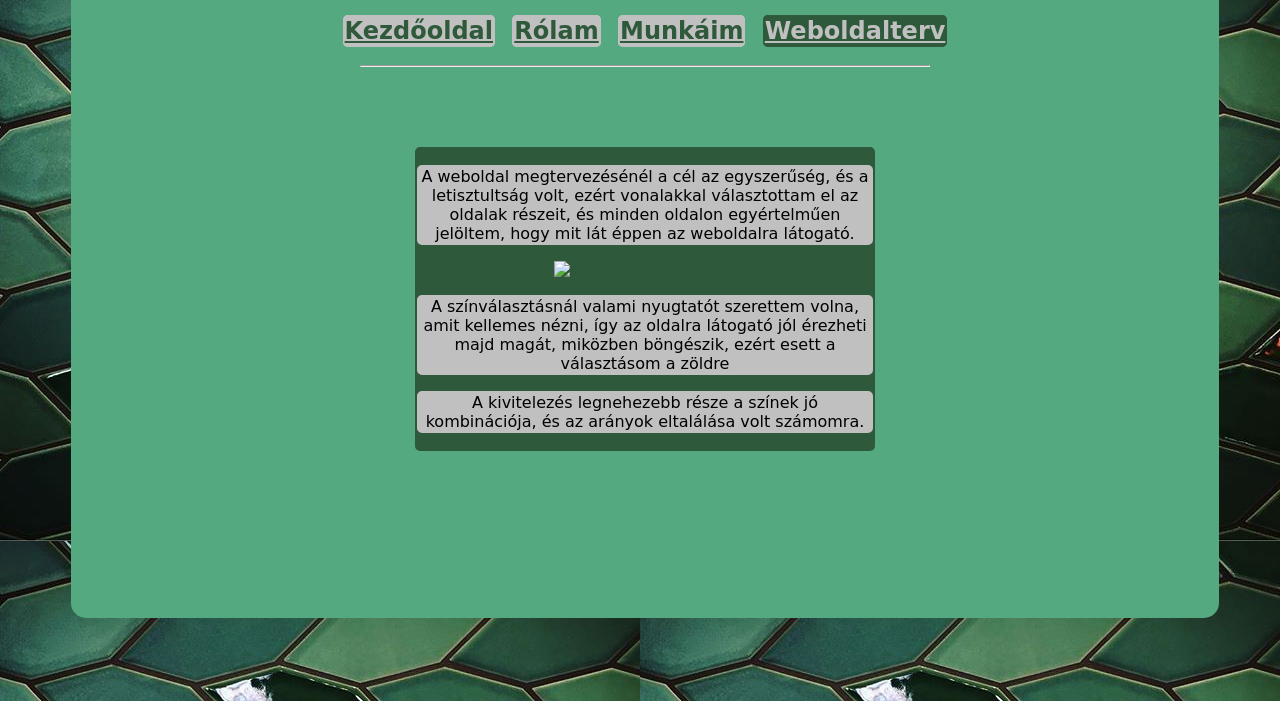
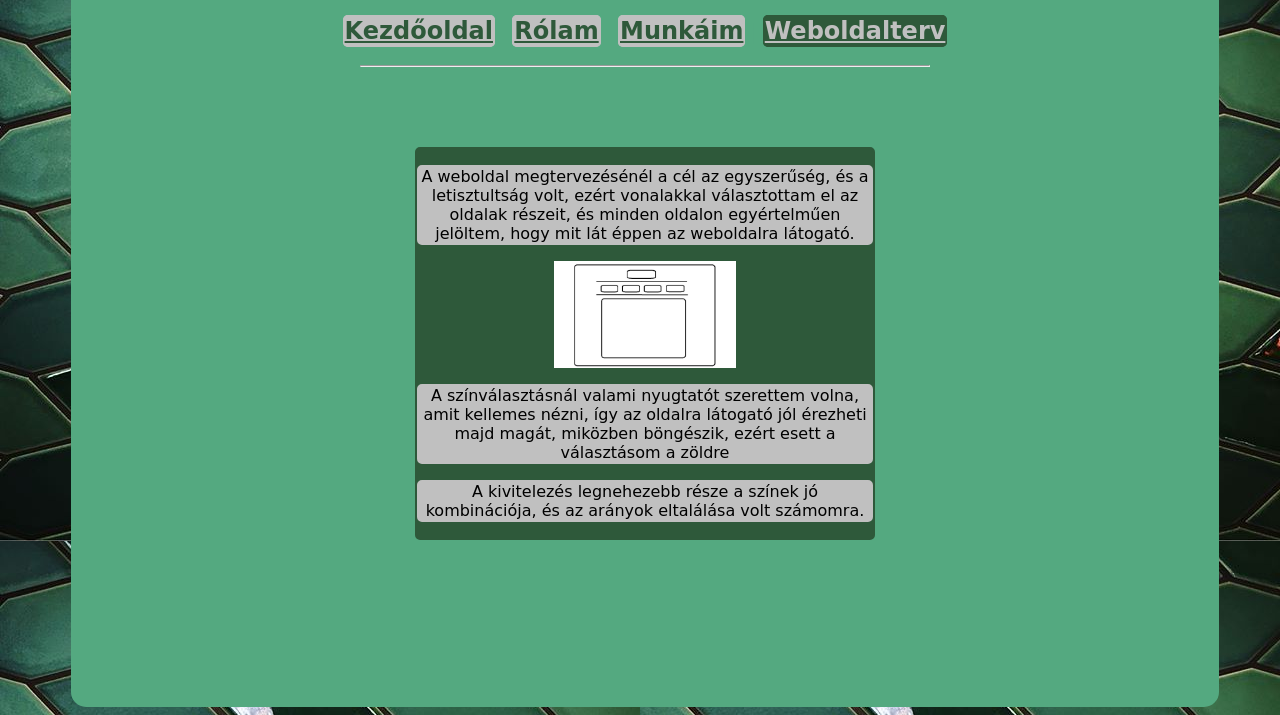
Before and after one commit to szantoyd/szantoy_portfolio, a plain HTML site: page terv.html in a window 1280 px wide. Shown: the part 99-814 px from the top of the page. Drawn offline with Linux system fonts and the light colour scheme.

Commit message:
Update terv.html

```diff
--- a/terv.html
+++ b/terv.html
@@ -20,7 +20,7 @@
          <p>A weboldal megtervezésénél a cél az egyszerűség, és a letisztultság volt, ezért vonalakkal választottam el az oldalak részeit, és minden oldalon egyértelműen jelöltem, hogy mit lát éppen az weboldalra látogató.</p>
 
           <div  >
-            <img class="kepterv" src="webterv.jpg" alt="photo" />
+            <img class="kepterv" src="css/webterv.jpg" alt="photo" />
 
           </div>
          <p>A színválasztásnál valami nyugtatót szerettem volna, amit kellemes nézni, így az oldalra látogató jól érezheti majd magát, miközben böngészik, ezért esett a választásom a zöldre</p>
```
